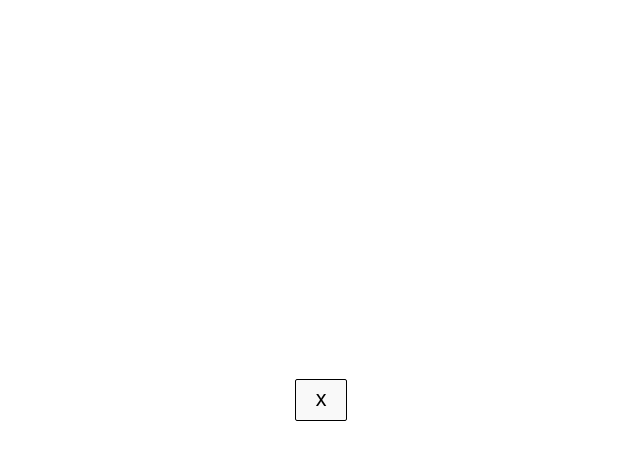
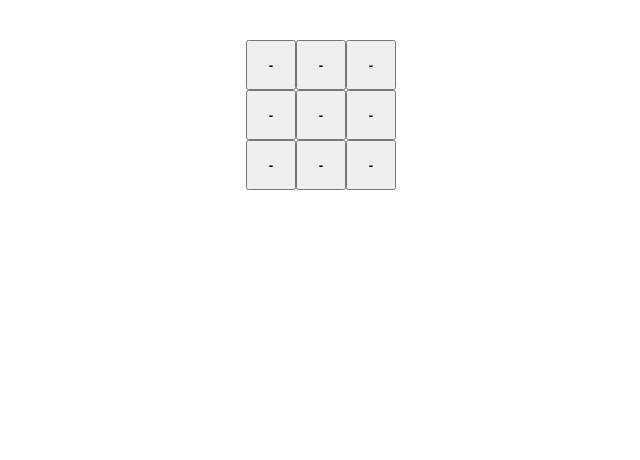
Before and after one commit to angelrcd/tic-tac-toe, a React (Vite) app: page / in a window 1280 px wide. Shown: the top 460 px of the page, without its empty margins (319-959 px from the left). Built offline with nearby package versions, Linux system fonts and the light colour scheme.

Commit message:
Board functional, click works

```diff
--- a/src/App.css
+++ b/src/App.css
@@ -4,38 +4,3 @@
   padding: 2rem;
   text-align: center;
 }
-
-.logo {
-  height: 6em;
-  padding: 1.5em;
-  will-change: filter;
-}
-.logo:hover {
-  filter: drop-shadow(0 0 2em #646cffaa);
-}
-.logo.react:hover {
-  filter: drop-shadow(0 0 2em #61dafbaa);
-}
-
-@keyframes logo-spin {
-  from {
-    transform: rotate(0deg);
-  }
-  to {
-    transform: rotate(360deg);
-  }
-}
-
-@media (prefers-reduced-motion: no-preference) {
-  a:nth-of-type(2) .logo {
-    animation: logo-spin infinite 20s linear;
-  }
-}
-
-.card {
-  padding: 2em;
-}
-
-.read-the-docs {
-  color: #888;
-}
--- a/src/App.jsx
+++ b/src/App.jsx
@@ -1,11 +1,11 @@
 import { useState } from 'react'
-import Square from './components/Square'
+import Board from './components/Board'
 import './App.css'
 
 function App() {
   return (
-    <>
-      <Square></Square>
+  <>
+      <Board></Board>
     </>
   )
 }
--- /dev/null
+++ b/src/components/Board.jsx
@@ -0,0 +1,32 @@
+import React, { useState } from 'react';
+import Square from './Square';
+
+export default function Board () {
+  const [squares, setSquares] = useState(Array(9).fill('-'))
+
+  const handleClick = (i) => {
+    const nextSquares = squares.slice()
+    nextSquares[i] = "X"
+    setSquares(nextSquares)
+  }
+
+  return (
+    <>
+      <div className="board-row">
+        <Square value={squares[0]} onSquareClick={() => handleClick(0)} />
+        <Square value={squares[1]} onSquareClick={() => handleClick(1)} />
+        <Square value={squares[2]} onSquareClick={() => handleClick(2)} />
+      </div>
+      <div className="board-row">
+        <Square value={squares[3]} onSquareClick={() => handleClick(3)} />
+        <Square value={squares[4]} onSquareClick={() => handleClick(4)} />
+        <Square value={squares[5]} onSquareClick={() => handleClick(5)} />
+      </div>
+      <div className="board-row">
+        <Square value={squares[6]} onSquareClick={() => handleClick(6)} />
+        <Square value={squares[7]} onSquareClick={() => handleClick(7)} />
+        <Square value={squares[8]} onSquareClick={() => handleClick(8)} />
+      </div>
+    </>
+    )
+}
--- a/src/components/Square.jsx
+++ b/src/components/Square.jsx
@@ -1,7 +1,10 @@
-import React from 'react';
+import { useState } from "react";
 
-export default function Square () {
+export default function Square( {value, onSquareClick} ) {
+
+
+
   return (
-    <button className='square'>X</button>
+    <button onClick={onSquareClick} className="square">{value}</button>
   )
 }
--- a/src/index.css
+++ b/src/index.css
@@ -1,67 +1,9 @@
-:root {
-  font-family: Inter, Avenir, Helvetica, Arial, sans-serif;
-  font-size: 16px;
-  line-height: 24px;
-  font-weight: 400;
-
-  color-scheme: light dark;
-  color: rgba(255, 255, 255, 0.87);
-  background-color: #242424;
-
-  font-synthesis: none;
-  text-rendering: optimizeLegibility;
-  -webkit-font-smoothing: antialiased;
-  -moz-osx-font-smoothing: grayscale;
-  -webkit-text-size-adjust: 100%;
+.square {
+  width: 50px;
+  height: 50px;
+  font-weight: bolder;
 }
 
-a {
-  font-weight: 500;
-  color: #646cff;
-  text-decoration: inherit;
+.board-row {
+  height: 50px;
 }
-a:hover {
-  color: #535bf2;
-}
-
-body {
-  margin: 0;
-  display: flex;
-  place-items: center;
-  min-width: 320px;
-  min-height: 100vh;
-}
-
-h1 {
-  font-size: 3.2em;
-  line-height: 1.1;
-}
-
-button {
-  border-radius: 2px;
-  font-size: 2em;
-  border: 1px solid black;
-  padding: 0.6em 1.2em;
-  font-size: 1em;
-  font-weight: 500;
-  font-family: inherit;
-  background-color: #1a1a1a;
-  cursor: pointer;
-  transition: border-color 0.25s;
-}
-button:hover {
-  border-color: #646cff;
-}
-
-@media (prefers-color-scheme: light) {
-  :root {
-    color: #213547;
-    background-color: #ffffff;
-  }
-  a:hover {
-    color: #747bff;
-  }
-  button {
-    background-color: #f9f9f9;
-  }
-}
```
